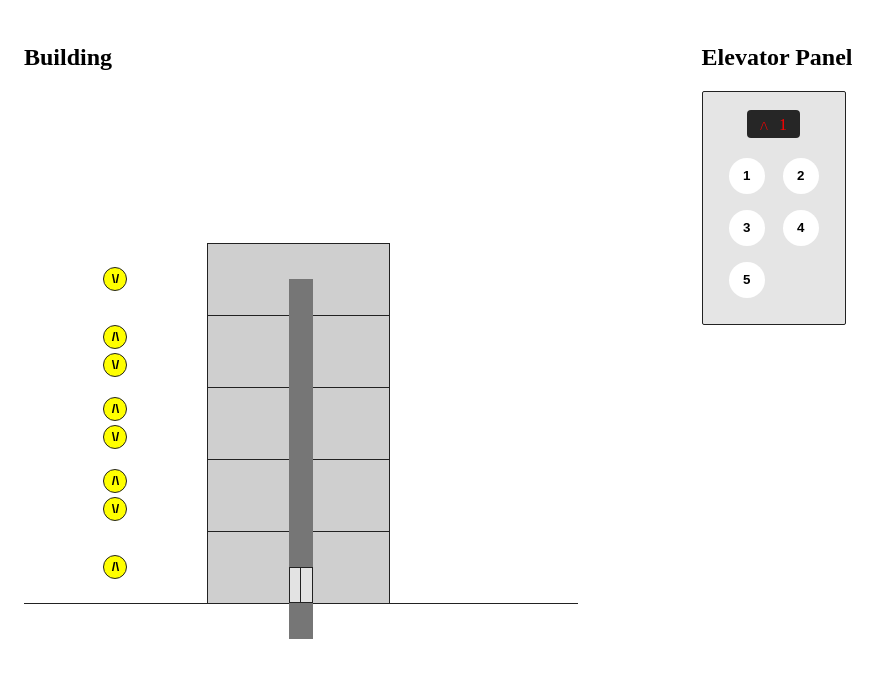
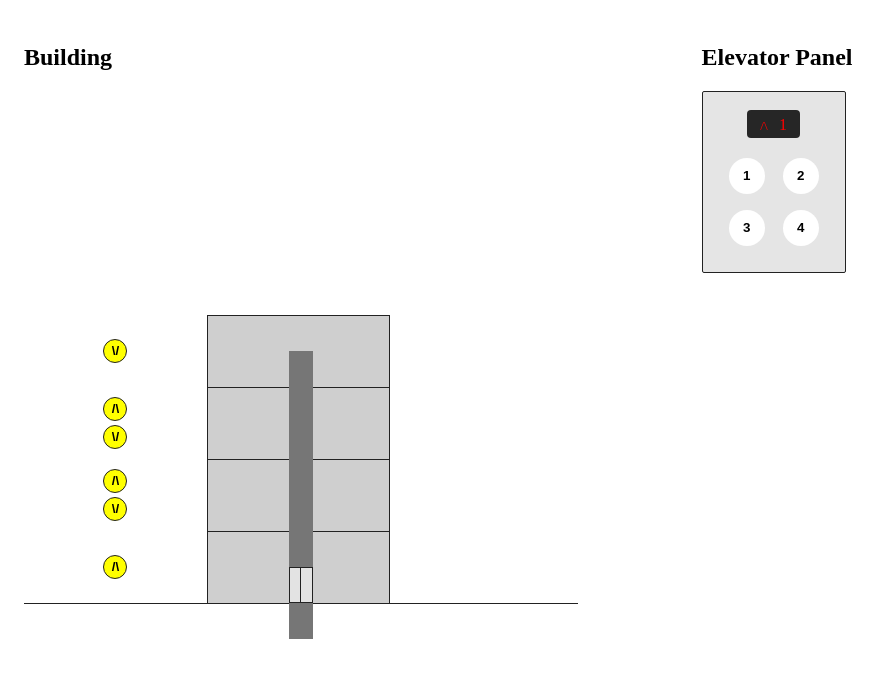
Before and after one commit to caribeedu/TheCoolestElevator, an Angular app: page / in a window 1280 px wide. Shown: the top 678 px of the page, without its empty margins (0-890 px from the left). Built offline with nearby package versions, Linux system fonts and the light colour scheme.

Commit message:
refactor: separate number of floors in build in one service

```diff
--- a/src/app/app.component.html
+++ b/src/app/app.component.html
@@ -1,10 +1,10 @@
 <section class="overview">
 	<div class="overview__container">
 		<h1>Building</h1>
-		<tce-building [floors]="floors"></tce-building>
+		<tce-building></tce-building>
 	</div>
 	<div class="overview__container">
 		<h1>Elevator Panel</h1>
-		<tce-elevator-panel [floors]="floors"></tce-elevator-panel>
+		<tce-elevator-panel></tce-elevator-panel>
 	</div>
 </section>
--- a/src/app/app.component.ts
+++ b/src/app/app.component.ts
@@ -5,7 +5,4 @@ import { Component } from '@angular/core';
 	templateUrl: './app.component.html',
 	styleUrls: ['./app.component.scss']
 })
-export class AppComponent {
-	/* Total number of floors */
-	public readonly floors: Number = 5;
-}
+export class AppComponent { }
--- a/src/app/app.module.ts
+++ b/src/app/app.module.ts
@@ -9,6 +9,7 @@ import { ElevatorComponent } from './components/elevator/elevator.component';
 import { ElevatorPanelComponent } from './components/elevator-panel/elevator-panel.component';
 
 import { ElevatorService } from './services/elevator/elevator.service';
+import { BuildingService } from './services/building/building.service';
 
 @NgModule({
 	declarations: [
@@ -22,7 +23,8 @@ import { ElevatorService } from './services/elevator/elevator.service';
 		BrowserModule
 	],
 	providers: [
-		ElevatorService
+		ElevatorService,
+		BuildingService
 	],
 	bootstrap: [AppComponent]
 })
--- a/src/app/components/building/building.component.html
+++ b/src/app/components/building/building.component.html
@@ -1,12 +1,12 @@
 <section class="building">
 	<div class="building__floors">
 		<tce-building-floor *ngFor="
-				let floor of [].constructor(floors);
+				let floor of [].constructor(buildingService.numberOfFloors$.value);
 				let i = index;
 				first as isFirst;
 				last as isLast;
 			" [floorNumber]="i + 1" [firstFloor]="isFirst" [lastFloor]="isLast">
 		</tce-building-floor>
 	</div>
-	<tce-elevator [floors]="floors"></tce-elevator>
+	<tce-elevator></tce-elevator>
 </section>
--- a/src/app/components/building/building.component.ts
+++ b/src/app/components/building/building.component.ts
@@ -1,4 +1,5 @@
-import { Component, Input } from '@angular/core';
+import { Component } from '@angular/core';
+import { BuildingService } from 'src/app/services/building/building.service';
 
 @Component({
 	selector: 'tce-building',
@@ -6,6 +7,5 @@ import { Component, Input } from '@angular/core';
 	styleUrls: ['./building.component.scss']
 })
 export class BuildingComponent {
-	/* Number of floors in building */
-	@Input() public floors: Number = 4;
+	constructor(public buildingService: BuildingService) { }
 }
--- a/src/app/components/elevator-panel/elevator-panel.component.html
+++ b/src/app/components/elevator-panel/elevator-panel.component.html
@@ -8,8 +8,10 @@
 		</label>
 	</div>
 	<div class="elevator-panel__controls">
-		<button *ngFor="let floor of [].constructor(floors); let i = index;" class="elevator-panel__controls__button"
-			(click)="travel(i + 1)">
+		<button *ngFor="
+				let floor of [].constructor(buildingService.numberOfFloors$.value);
+				let i = index;
+			" class="elevator-panel__controls__button" (click)="travel(i + 1)">
 			{{ i + 1 }}
 		</button>
 	</div>
--- a/src/app/components/elevator-panel/elevator-panel.component.ts
+++ b/src/app/components/elevator-panel/elevator-panel.component.ts
@@ -1,5 +1,6 @@
-import { Component, Input } from '@angular/core';
+import { Component } from '@angular/core';
 
+import { BuildingService } from 'src/app/services/building/building.service';
 import { ElevatorService } from 'src/app/services/elevator/elevator.service';
 
 @Component({
@@ -8,10 +9,10 @@ import { ElevatorService } from 'src/app/services/elevator/elevator.service';
 	styleUrls: ['./elevator-panel.component.scss']
 })
 export class ElevatorPanelComponent {
-	/* Number of floors in panel */
-	@Input() public floors: Number = 4;
-
-	constructor(public elevatorService: ElevatorService) { }
+	constructor(
+		public elevatorService: ElevatorService,
+		public buildingService: BuildingService
+	) { }
 
 	/**
 	 * travel
--- a/src/app/components/elevator/elevator.component.html
+++ b/src/app/components/elevator/elevator.component.html
@@ -1,4 +1,4 @@
-<section class="elevator-space" [style.--floors]="floors">
+<section class="elevator-space" [style.--floors]="buildingService.numberOfFloors$.value">
 	<div class="elevator" [style.--floor-level]="elevatorService.currentFloor$.value"
 		[ngClass]="{'elevator--open': elevatorService.doors$.value === 'OPENED'}">
 		<div class="elevator__door"></div>
--- a/src/app/components/elevator/elevator.component.ts
+++ b/src/app/components/elevator/elevator.component.ts
@@ -1,5 +1,6 @@
-import { Component, Input } from '@angular/core';
+import { Component } from '@angular/core';
 
+import { BuildingService } from 'src/app/services/building/building.service';
 import { ElevatorService } from 'src/app/services/elevator/elevator.service';
 
 @Component({
@@ -8,8 +9,8 @@ import { ElevatorService } from 'src/app/services/elevator/elevator.service';
 	styleUrls: ['./elevator.component.scss']
 })
 export class ElevatorComponent {
-	/* Number of floors */
-	@Input() public floors: Number = 4;
-
-	constructor(public elevatorService: ElevatorService) { }
+	constructor(
+		public elevatorService: ElevatorService,
+		public buildingService: BuildingService
+	) { }
 }
--- /dev/null
+++ b/src/app/services/building/building.service.ts
@@ -0,0 +1,10 @@
+import { Injectable } from '@angular/core';
+import { BehaviorSubject } from 'rxjs';
+
+@Injectable({
+	providedIn: 'root'
+})
+export class BuildingService {
+	/* Number of floors in the building */
+	public readonly numberOfFloors$: BehaviorSubject<Number> = new BehaviorSubject<Number>(4);
+}
```
